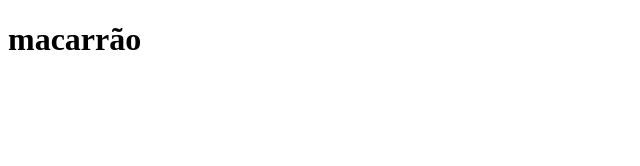
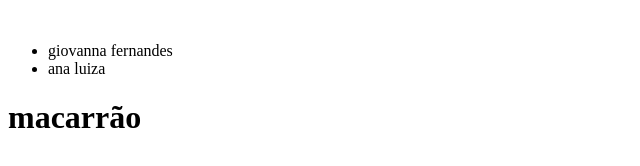
Before and after one commit to giovannalimda/macarrao, a plain HTML site: page index.html in a window 1280 px wide. Shown: the whole page, without its empty margins (0-640 px from the left). Drawn offline with Linux system fonts and the light colour scheme.

Commit message:
Add files via upload

```diff
--- a/index.html
+++ b/index.html
@@ -6,6 +6,14 @@
     <title>macarrão</title>
 </head>
 <body>
+    <header>
+        <img src="macarrao" alt="">
+        <ul>
+            <li>giovanna fernandes</li>
+            <li> ana luiza</li>
+            </li>
+        </ul>
+    </header>
     <h1>macarrão</h1>
 </body>
 </html>
```
Also changed, not shown: image 1.png (added).
